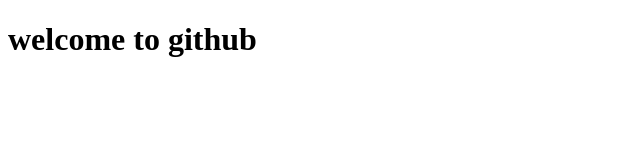
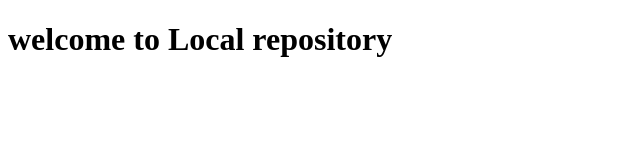
Before and after one commit to Shanmukh-0007/we_bunny, a plain HTML site: page index.html in a window 1280 px wide. Shown: the whole page, without its empty margins (0-640 px from the left). Drawn offline with Linux system fonts and the light colour scheme.

Commit message:
Update index.html

```diff
--- a/index.html
+++ b/index.html
@@ -6,6 +6,6 @@
     <title>Document</title>
 </head>
 <body>
-    <h1>welcome to github</h1>
+    <h1>welcome to Local repository</h1>
 </body>
 </html>
```
